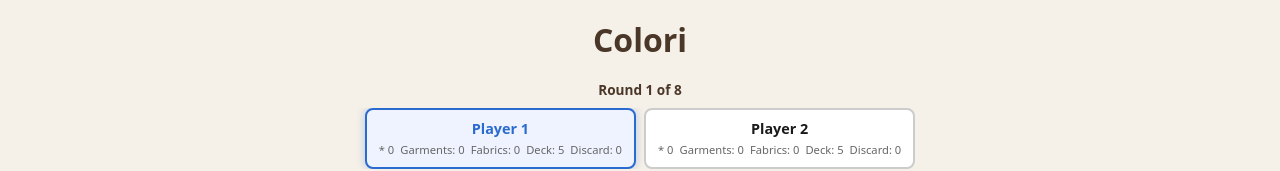
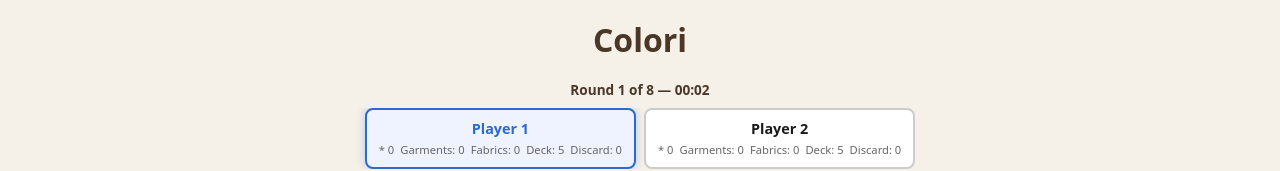
Before and after one commit to skylerberg/colori, a Svelte app: page / in a window 1280 px wide. Both pictures are taken after a click on the button "Start Game". Shown: the top 171 px of the page. Built offline with nearby package versions, Linux system fonts and the light colour scheme.

Commit message:
Add game clock showing elapsed time
- Track game start time in App.svelte, reset on Play Again
- Display running MM:SS clock next to round indicator in GameScreen
- Show final game time on ScoreScreen below winner banner

Co-Authored-By: Claude Opus 4.6 <noreply@anthropic.com>

```diff
--- a/src/App.svelte
+++ b/src/App.svelte
@@ -5,9 +5,11 @@
   import ScoreScreen from './components/ScoreScreen.svelte';
 
   let gameState: GameState | null = $state(null);
+  let gameStartTime: number | null = $state(null);
 
   function handleGameStarted(state: GameState) {
     gameState = state;
+    gameStartTime = Date.now();
   }
 
   function handleGameUpdated(state: GameState) {
@@ -16,6 +18,7 @@
 
   function handlePlayAgain() {
     gameState = null;
+    gameStartTime = null;
   }
 </script>
 
@@ -24,9 +27,9 @@
   {#if gameState === null}
     <SetupScreen onGameStarted={handleGameStarted} />
   {:else if gameState.phase.type === 'gameOver'}
-    <ScoreScreen {gameState} onPlayAgain={handlePlayAgain} />
+    <ScoreScreen {gameState} {gameStartTime} onPlayAgain={handlePlayAgain} />
   {:else}
-    <GameScreen {gameState} onGameUpdated={handleGameUpdated} />
+    <GameScreen {gameState} {gameStartTime} onGameUpdated={handleGameUpdated} />
   {/if}
 </main>
 
--- a/src/components/GameScreen.svelte
+++ b/src/components/GameScreen.svelte
@@ -19,10 +19,32 @@
   import GarmentDisplay from './GarmentDisplay.svelte';
   import { mixResult } from '../data/colors';
 
-  let { gameState, onGameUpdated }: {
+  let { gameState, gameStartTime, onGameUpdated }: {
     gameState: GameState;
+    gameStartTime: number | null;
     onGameUpdated: (state: GameState) => void;
   } = $props();
+
+  let elapsedSeconds = $state(0);
+
+  function formatTime(seconds: number): string {
+    const h = Math.floor(seconds / 3600);
+    const m = Math.floor((seconds % 3600) / 60);
+    const s = seconds % 60;
+    if (h > 0) {
+      return `${h}:${String(m).padStart(2, '0')}:${String(s).padStart(2, '0')}`;
+    }
+    return `${String(m).padStart(2, '0')}:${String(s).padStart(2, '0')}`;
+  }
+
+  $effect(() => {
+    if (gameStartTime === null) return;
+    elapsedSeconds = Math.floor((Date.now() - gameStartTime) / 1000);
+    const interval = setInterval(() => {
+      elapsedSeconds = Math.floor((Date.now() - gameStartTime) / 1000);
+    }, 1000);
+    return () => clearInterval(interval);
+  });
 
   let drawExecutedForRound: number | null = $state(null);
   let showDrawPhase = $state(false);
@@ -242,7 +264,7 @@
 
 <div class="game-screen">
   <div class="top-bar">
-    <div class="round-indicator">Round {gameState.round} of 8</div>
+    <div class="round-indicator">Round {gameState.round} of 8 &mdash; {formatTime(elapsedSeconds)}</div>
     <div class="player-bar">
       {#each gameState.players as player, i}
         <PlayerStatus {player} active={i === activePlayerIndex} isAI={gameState.aiPlayers[i]} />
--- a/src/components/ScoreScreen.svelte
+++ b/src/components/ScoreScreen.svelte
@@ -2,10 +2,25 @@
   import type { GameState } from '../data/types';
   import { calculateScores, determineWinner } from '../engine/scoring';
 
-  let { gameState, onPlayAgain }: {
+  let { gameState, gameStartTime, onPlayAgain }: {
     gameState: GameState;
+    gameStartTime: number | null;
     onPlayAgain: () => void;
   } = $props();
+
+  function formatTime(seconds: number): string {
+    const h = Math.floor(seconds / 3600);
+    const m = Math.floor((seconds % 3600) / 60);
+    const s = seconds % 60;
+    if (h > 0) {
+      return `${h}:${String(m).padStart(2, '0')}:${String(s).padStart(2, '0')}`;
+    }
+    return `${String(m).padStart(2, '0')}:${String(s).padStart(2, '0')}`;
+  }
+
+  let finalTime = $derived(
+    gameStartTime !== null ? formatTime(Math.floor((Date.now() - gameStartTime) / 1000)) : null
+  );
 
   let scores = $derived(calculateScores(gameState.players));
   let winner = $derived(determineWinner(gameState.players));
@@ -18,6 +33,10 @@
   <div class="winner-banner">
     {winner} wins!
   </div>
+
+  {#if finalTime}
+    <div class="game-time">Game time: {finalTime}</div>
+  {/if}
 
   <div class="scores-list">
     {#each sortedScores as entry, i}
@@ -55,6 +74,11 @@
     border: 3px solid #d4a017;
     border-radius: 12px;
     background: #fffde7;
+  }
+
+  .game-time {
+    font-size: 1rem;
+    color: #666;
   }
 
   .scores-list {
```
